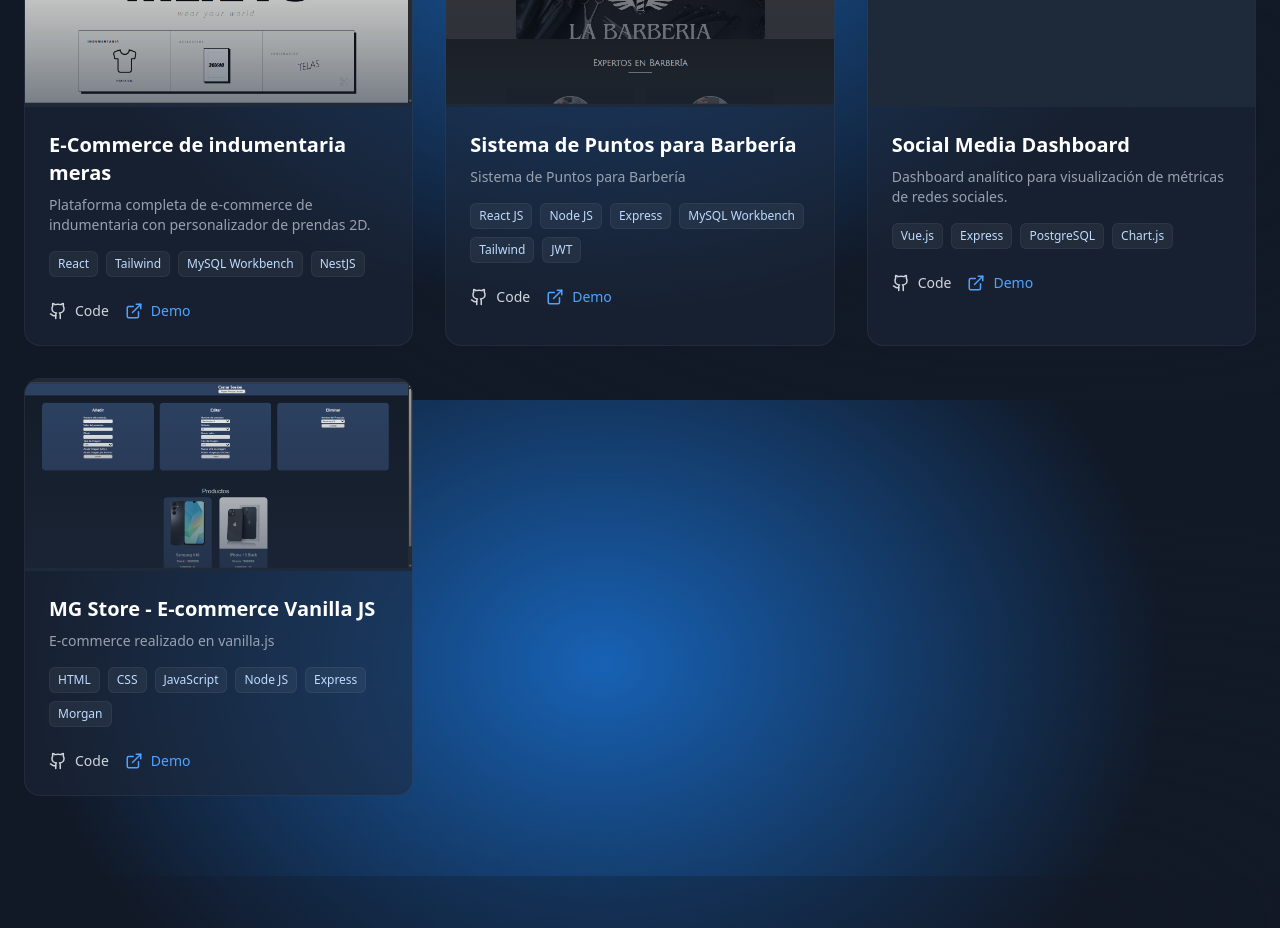
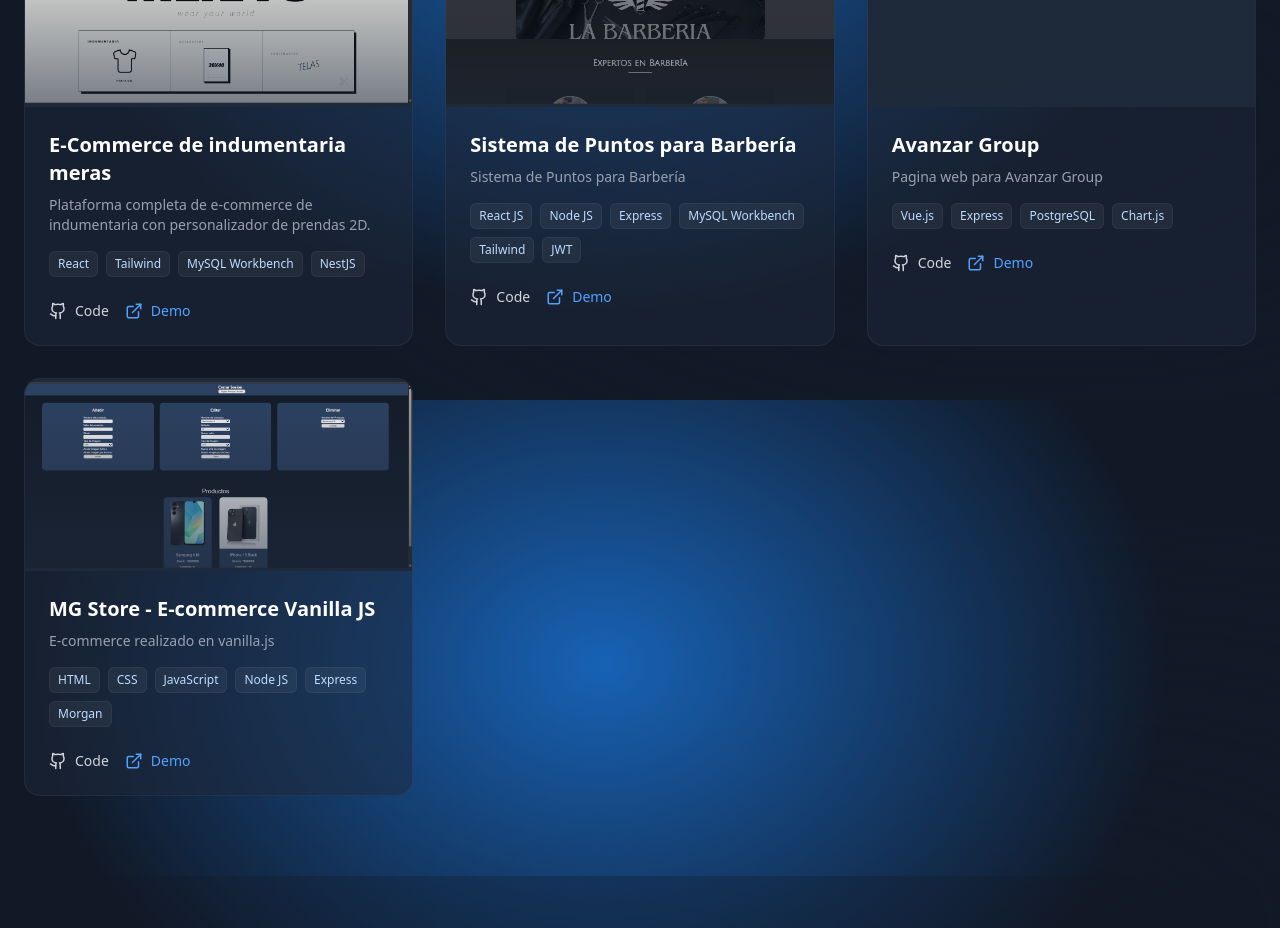
Before and after one commit to martingarcia1/portaFolio, a React (Vite) app: page / in a window 1280 px wide. Shown: the part 2000-2928 px from the top of the page. Built offline with nearby package versions, Linux system fonts and the light colour scheme.

Commit message:
fix: agregando proyectos

```diff
--- a/src/app/components/projects.jsx
+++ b/src/app/components/projects.jsx
@@ -24,10 +24,10 @@ const Projects = () => {
             image: barberiaLM
         },
         {
-            title: "Social Media Dashboard",
+            title: "Avanzar Group",
             tech: ["Vue.js", "Express", "PostgreSQL", "Chart.js"],
-            desc: "Dashboard analítico para visualización de métricas de redes sociales.",
-            links: { github: "#", demo: "#" }
+            desc: "Pagina web para Avanzar Group",
+            links: { github: "https://github.com/martingarcia1/avanzar-web", demo: "#" }
         },
         {
             title: "MG Store - E-commerce Vanilla JS",
```
